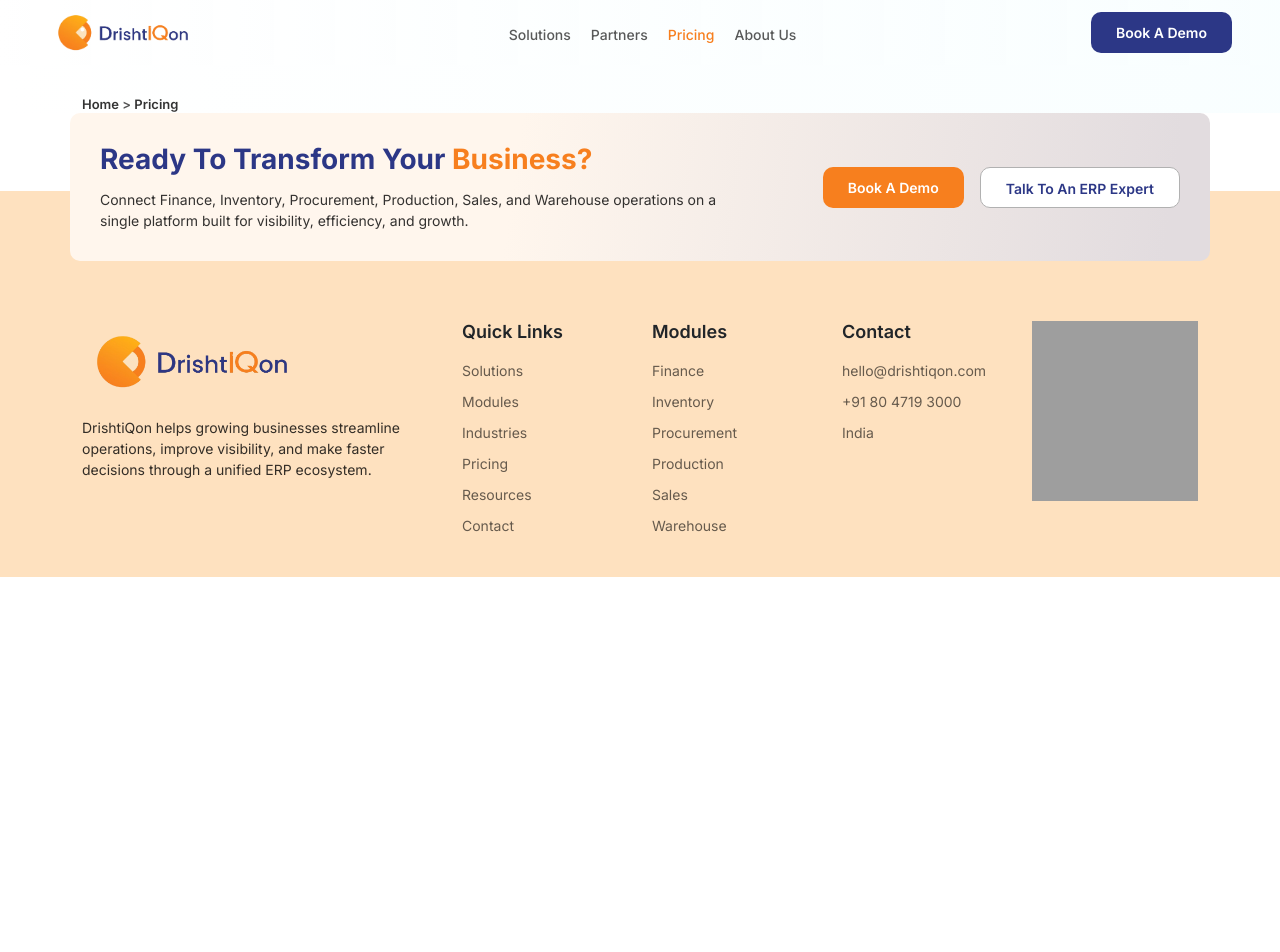
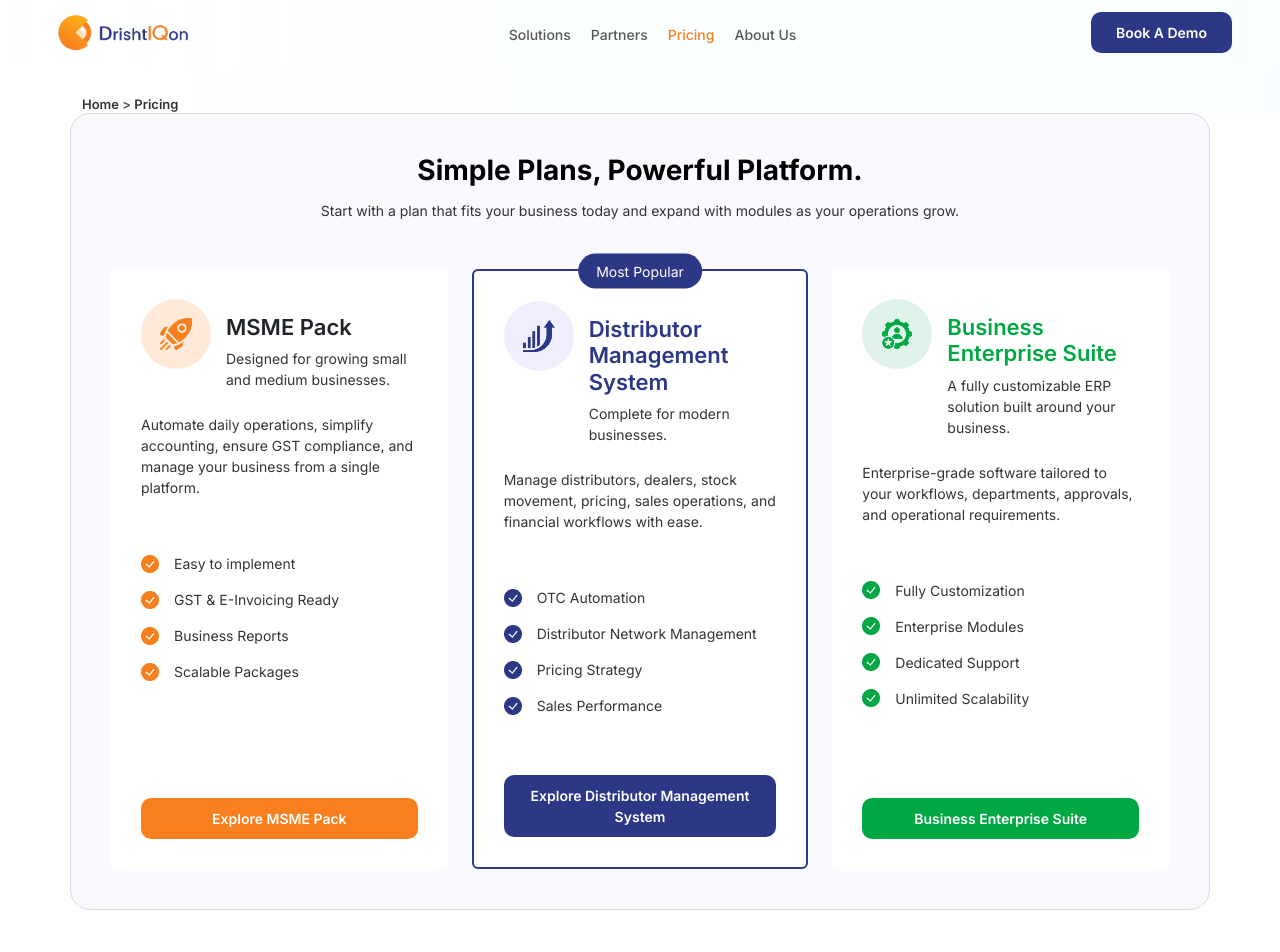
Before and after one commit to parasight-solutions/drishtiqon-landing-page, a React (Vite) app: page /pricing in a window 1280 px wide. Shown: the top 952 px of the page. Before the commit the page ends 800 px from the top, so only its background shows below. Built offline with nearby package versions, Linux system fonts and the light colour scheme; grey boxes are pictures that could not be loaded.

Commit message:
changes done

```diff
--- a/src/components/Navbar/Navbar.jsx
+++ b/src/components/Navbar/Navbar.jsx
@@ -38,9 +38,9 @@
 
         <nav className="navbar navbar-expand-lg " data-aos="fade-down">
             <div className="container-fluid px-lg-5">
-                <a className="navbar-brand" href="#">
+                <Link className="navbar-brand" to="/">
                     <img src={logo} alt="drishtiqon logo" />
-                </a>
+                </Link>
                 <button className="navbar-toggler" type="button" data-bs-toggle="collapse" data-bs-target="#navbarSupportedContent" aria-controls="navbarSupportedContent" aria-expanded="false" aria-label="Toggle navigation">
                     <span className="navbar-toggler-icon"></span>
                 </button>
--- a/src/pages/DMS.jsx
+++ b/src/pages/DMS.jsx
@@ -11,14 +11,14 @@
 const plans = [
     {
         icon: "/logo-icons/rocket.png",
-        name: "Basic Edition",
+        name: "Starter",
         shortDescription:
-            "",
+            "For distributors ready to get order and stock records out of scattered spreadsheets",
         price: "",
         duration: "",
         billing: "",
         tickIcon: BlueIcon,
-        description: "Perfect for businesses beginning their digital transformation.",
+        description: "One system for orders, stock, and retailer records See what's actually in stock, in real time Simple entry, no retraining required",
         featurehead: "Features Included:",
         features: [
             "Zero Automation",
@@ -29,18 +29,18 @@
         bestfor: "Best For",
         bestdescription: "Businesses looking for a simple and affordable Distributor Management System.",
         buttonText: "Book A Demo",
-        buttonLink: "#",
+        buttonLink: "/book-a-demo",
     },
     {
         icon: "/logo-icons/growth-icon.png",
-        name: "Silver Edition",
+        name: "Core",
         shortDescription:
-            "",
+            "For distributors managing credit, collections, and multiple retailers day to day",
         price: "",
         duration: "",
         billing: "",
         tickIcon: OrangeIcon,
-        description: "Automation designed for growing businesses.",
+        description: "One system for orders, stock, and retailer records See what's actually in stock, in real time Simple entry, no retraining required",
         featurehead: "Everything in Basic, plus:",
         features: [
             "OTC Automation",
@@ -51,21 +51,21 @@
         bestfor: "Best For",
         bestdescription: "Businesses aiming to streamline distribution processes and improve operational efficiency.",
         buttonText: "Book A Demo",
-        buttonLink: "#",
+        buttonLink: "/book-a-demo",
         cardClass: "middle",
         pill: "Most Popular",
         note: "",
     },
     {
         icon: "/logo-icons/rocket.png",
-        name: "Gold Edition",
+        name: "Growth",
         shortDescription:
-            "",
+            "For distributors ready to automate the reconciliation and routine order work",
         price: "",
         duration: "",
         billing: "",
         tickIcon: BlueIcon,
-        description: "Advanced automation and business intelligence for scaling organizations.",
+        description: "Automated reconciliation across locations Low-stock and overdue-payment alerts, before they become problems Ready to scale to more retailers without adding headcount",
         featurehead: "Features Included:",
         features: [
             "Business Intelligence (BI)",
@@ -74,7 +74,7 @@
         bestfor: "Best For",
         bestdescription: "Organizations looking for complete visibility, field sales automation, and data-driven decision-making.",
         buttonText: "Book A Demo",
-        buttonLink: "#",
+        buttonLink: "/book-a-demo",
         cardClass: "end",
         note: "",
     },
@@ -126,22 +126,22 @@
                 bannerClass='dms-banner'
                 title={
                     <>
-                        Distributor <br />
-                        <span>Management System</span>
-
+                        {/* Distributor <br />
+                        <span>Management System</span> */}
+                        Stop reconciling five sources that all disagree.
                     </>
                 }
-                description="Streamline and automate your distributor network, sales operations, order fulfillment, and inventory management with an intelligent platform designed to improve visibility, collaboration, and business performance."
+                description="Track stock across locations, orders across retailers, and payments across everyone in one system that matches what's actually happening, not what was last updated."
                 image={bannerImage}
                 bullets={[
-                    "Real-Time Visibility",
-                    "Automated Workflows",
-                    "Better Collaboration",
-                    "Accurate Reporting",
+                    // "Real-Time Visibility",
+                    // "Automated Workflows",
+                    // "Better Collaboration",
+                    // "Accurate Reporting",
                 ]}
                 primaryBtn={{
                     text: "Book A Demo",
-                    link: "#",
+                    link: "/book-a-demo",
                 }}
                 secondaryBtn={{
                     text: "Talk to an Expert",
--- a/src/pages/HomePage.jsx
+++ b/src/pages/HomePage.jsx
@@ -133,7 +133,7 @@
                 image={bannerImage}
                 primaryBtn={{
                     text: "Book A Demo -->",
-                    link: "#",
+                    link: "/book-a-demo",
                 }}
                 secondaryBtn={{
                     text: "Watch 2-Min Walkthrough",
--- a/src/pages/MSME_Pack.jsx
+++ b/src/pages/MSME_Pack.jsx
@@ -11,14 +11,14 @@
 const plans = [
     {
         icon: "/logo-icons/rocket.png",
-        name: "Basic Edition",
+        name: "Starter",
         shortDescription:
-            "",
+            "For businesses just getting off paper and spreadsheets",
         price: "",
         duration: "",
         billing: "",
         tickIcon: OrangeIcon,
-        description: "Perfect for businesses beginning their digital transformation.",
+        description: "Get all your data into one place, accessible from anywhere Simple entry, no training required See your business clearly for the first time",
         featurehead: "Features Included:",
         features: [
             "Zero Automation",
@@ -29,18 +29,18 @@
         bestfor: "Best For",
         bestdescription: "Small businesses looking for an affordable ERP solution.",
         buttonText: "Book A Demo",
-        buttonLink: "#",
+        buttonLink: "/book-a-demo",
     },
     {
         icon: "/logo-icons/growth-icon.png",
-        name: "Silver Edition",
+        name: "Core",
         shortDescription:
-            "",
+            "For businesses ready to run daily operations from one system",
         price: "",
         duration: "",
         billing: "",
         tickIcon: BlueIcon,
-        description: "Automation designed for growing businesses.",
+        description: "Everything in Starter, plus the tools you'll actually use every day Built-in reports so you stop guessing Multiple team members, without the chaos",
         featurehead: "Features Included:",
         features: [
             "Everything in Basic, plus",
@@ -52,21 +52,21 @@
         bestfor: "Best For",
         bestdescription: "Businesses looking to streamline operations and reduce manual work.",
         buttonText: "Book A Demo",
-        buttonLink: "#",
+        buttonLink: "/book-a-demo",
         cardClass: "middle",
         pill: "Most Popular",
         note: "",
     },
     {
         icon: "/logo-icons/rocket.png",
-        name: "Gold Edition",
+        name: "Growth",
         shortDescription:
-            "",
+            "For businesses ready to stop doing repetitive work by hand",
         price: "",
         duration: "",
         billing: "",
         tickIcon: OrangeIcon,
-        description: "Advanced automation and business intelligence for scaling organizations.",
+        description: "Everything in Core, plus automation for your busiest tasks Save hours every week on repeat work Ready to scale without switching systems later",
         featurehead: "Features Included:",
         features: [
             "Zero Automation",
@@ -77,7 +77,7 @@
         bestfor: "Best For",
         bestdescription: "Small businesses looking for an affordable ERP solution.",
         buttonText: "Book A Demo",
-        buttonLink: "#",
+        buttonLink: "/book-a-demo",
         cardClass: "end",
         note: "",
     },
@@ -129,20 +129,21 @@
                 bannerClass='msme-banner'
                 title={
                     <>
-                        <span>MSME </span>Pack
+                        {/* <span>MSME </span>Pack */}
+                        Built for businesses that don't run on guesswork.
                     </>
                 }
-                description="Manage sales, purchases, inventory, finance, and compliance from one intelligent platform. MSME Pack helps businesses automate daily operations, improve efficiency, and make smarter decisions with real-time insights."
+                description="Sales, inventory, and finance on one platform, run the way it should have been from the start."
                 image={bannerImage}
                 bullets={[
-                    "Easy to use",
-                    "GST Compliant",
-                    "E-Invoicing Ready",
-                    "SLA Based Support",
+                    // "Easy to use",
+                    // "GST Compliant",
+                    // "E-Invoicing Ready",
+                    // "SLA Based Support",
                 ]}
                 primaryBtn={{
                     text: "Book A Demo",
-                    link: "#",
+                    link: "/book-a-demo",
                 }}
                 secondaryBtn={{
                     text: "Talk to an Expert",
@@ -151,7 +152,7 @@
                 showPlayIcon={false}
             />
             <WhyChooseUs
-              wchClass='msme-wch'
+                wchClass='msme-wch'
                 title="Why Choose"
                 spanTitle="MSME Pack?"
                 description="Running a growing business involves managing multiple processes every day—from sales and purchases to inventory and accounting. MSME Pack brings everything together into one integrated platform, helping you reduce manual work, improve accuracy, and scale your business with confidence."
--- a/src/pages/Pricing.jsx
+++ b/src/pages/Pricing.jsx
@@ -1,5 +1,77 @@
 import React from 'react'
 import Breadcrumb from '../components/Breadcrumb/Breadcrumb';
+import Plans from '../components/Plans/Plans'
+
+import OrangeIcon from "/logo-icons/orange-tick.png";
+import BlueIcon from "/logo-icons/blue-tick.png";
+import GreenIcon from "/logo-icons/green-tick.png";
+
+const plans = [
+    {
+        icon: "/logo-icons/rocket.png",
+        name: "MSME Pack",
+        shortDescription:
+            "Designed for growing small and medium businesses.",
+        price: "",
+        duration: "",
+        billing: "",
+        tickIcon: OrangeIcon,
+        description: "Automate daily operations, simplify accounting, ensure GST compliance, and manage your business from a single platform.",
+        features: [
+            "Easy to implement",
+            "GST & E-Invoicing Ready",
+            "Business Reports",
+            "Scalable Packages",
+        ],
+        buttonText: "Explore MSME Pack",
+        buttonLink: "/msme-pack",
+    },
+    {
+        icon: "/logo-icons/growth-icon.png",
+        name: "Distributor Management System",
+        shortDescription:
+            "Complete for modern businesses.",
+        price: "",
+        duration: "",
+        billing: "",
+        tickIcon: BlueIcon,
+        description: "Manage distributors, dealers, stock movement, pricing, sales operations, and financial workflows with ease.",
+        features: [
+            "OTC Automation",
+            "Distributor Network Management",
+            "Pricing Strategy",
+            "Sales Performance",
+
+        ],
+        buttonText: "Explore Distributor Management System",
+        buttonLink: "/dms",
+        cardClass: "middle",
+        pill: "Most Popular",
+        note: "",
+    },
+    {
+        icon: "/logo-icons/enterprises.png",
+        name: "Business Enterprise Suite",
+        shortDescription:
+            "A fully customizable ERP solution built around your business.",
+        price: "",
+        duration: "",
+        billing: "",
+        tickIcon: GreenIcon,
+        description: "Enterprise-grade software tailored to your workflows, departments, approvals, and operational requirements.",
+        features: [
+            "Fully Customization",
+            "Enterprise Modules",
+            "Dedicated Support",
+            "Unlimited Scalability",
+        ],
+        buttonText: "Business Enterprise Suite",
+        buttonLink: "/bes",
+        cardClass: "end",
+        note: "",
+    },
+];
+
 
 const Pricing = () => {
     return (
@@ -10,6 +82,13 @@
                     { label: "Pricing", path: "/pricing" },
                 ]}
             />
+
+            <Plans
+                title="Simple Plans, Powerful Platform."
+                description="Start with a plan that fits your business today and expand with modules as your operations grow."
+                plans={plans}
+                containerClass="bg-cyan"
+            />
         </>
     )
 }
```
Also changed, not shown: src/components/BookADemo/BookADemo.css (+38 -21 lines), src/pages/BES.jsx (+9 -8 lines).
